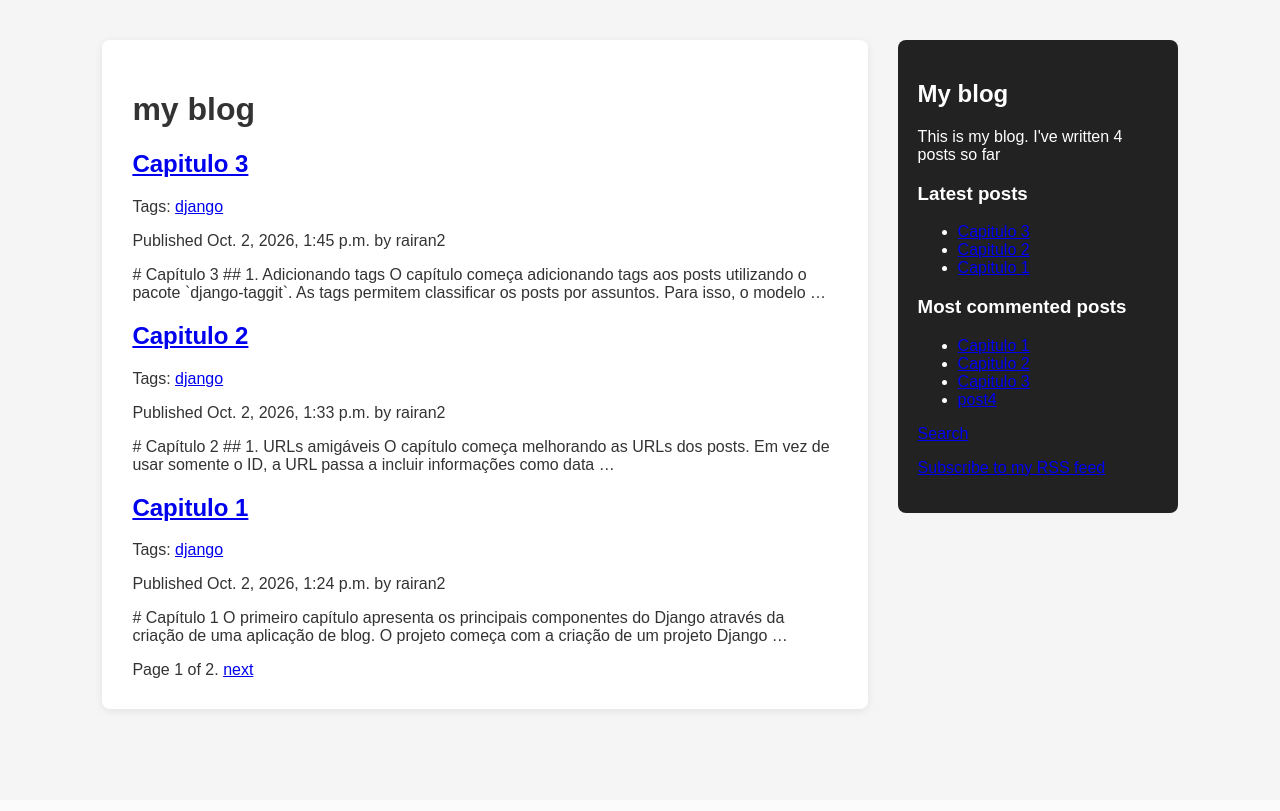
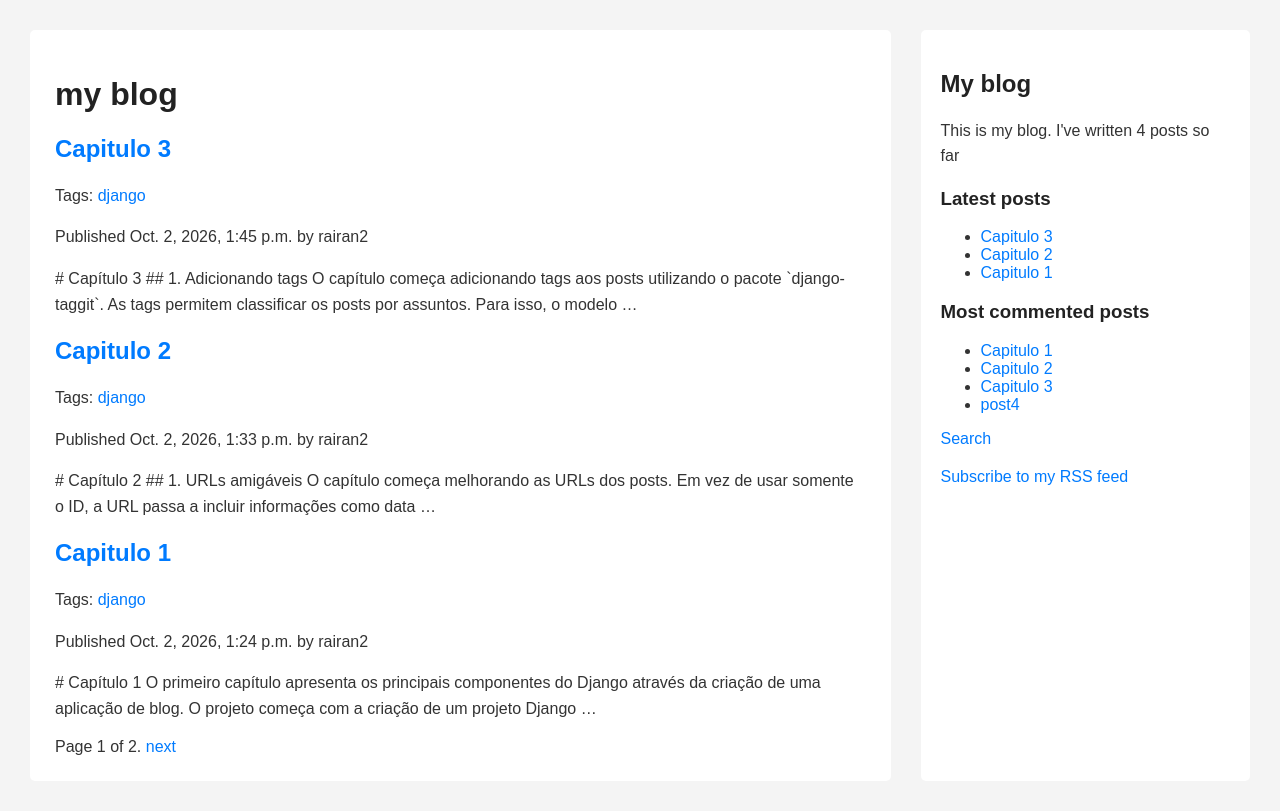
Before and after one commit to RairanDev/projeto_myblog, a Django app: page /blog/ in a window 1280 px wide. Before the commit the page ends 713 px from the top, so only its background shows below. Run offline with Django 5.2, Linux system fonts and the light colour scheme; data comes from the database, SQL or seed files in the repository; parts of the project's set-up code (start-up, migrations or seed data) failed here and were passed over.

Commit message:
Primeiro commit

```diff
--- a/projetomyblog/projetomyblog/mysite/blog/static/css/blog.css
+++ b/projetomyblog/projetomyblog/mysite/blog/static/css/blog.css
@@ -1,28 +1,65 @@
+
 body {
     font-family: Arial, sans-serif;
+    background-color: #f4f4f4;
+    color: #333;
     margin: 0;
-    padding: 40px 8%;
-    background: #f5f5f5;
-    color: #333;
+    padding: 30px;
     display: flex;
     gap: 30px;
-    align-items: flex-start;
-    box-sizing: border-box;
 }
 
 #content {
-    flex: 1;
-    background: white;
-    padding: 30px;
-    border-radius: 8px;
-    box-shadow: 0 2px 8px rgba(0, 0, 0, 0.08);
+    background-color: white;
+    padding: 25px;
+    width: 70%;
+    border-radius: 5px;
 }
 
 #sidebar {
-    width: 280px;
+    background-color: white;
     padding: 20px;
-    background: #222;
+    width: 25%;
+    border-radius: 5px;
+}
+
+h1, h2, h3 {
+    color: #222;
+}
+
+a {
+    color: #007bff;
+    text-decoration: none;
+}
+
+a:hover {
+    text-decoration: underline;
+}
+
+p {
+    line-height: 1.6;
+}
+
+input, textarea {
+    padding: 8px;
+    border: 1px solid #ccc;
+    border-radius: 4px;
+}
+
+input[type="submit"] {
+    background-color: #007bff;
     color: white;
-    border-radius: 8px;
-    box-sizing: border-box;
+    border: none;
+    cursor: pointer;
 }
+
+@media (max-width: 700px) {
+    body {
+        flex-direction: column;
+        padding: 15px;
+    }
+
+    #content, #sidebar {
+        width: auto;
+    }
+}
```
